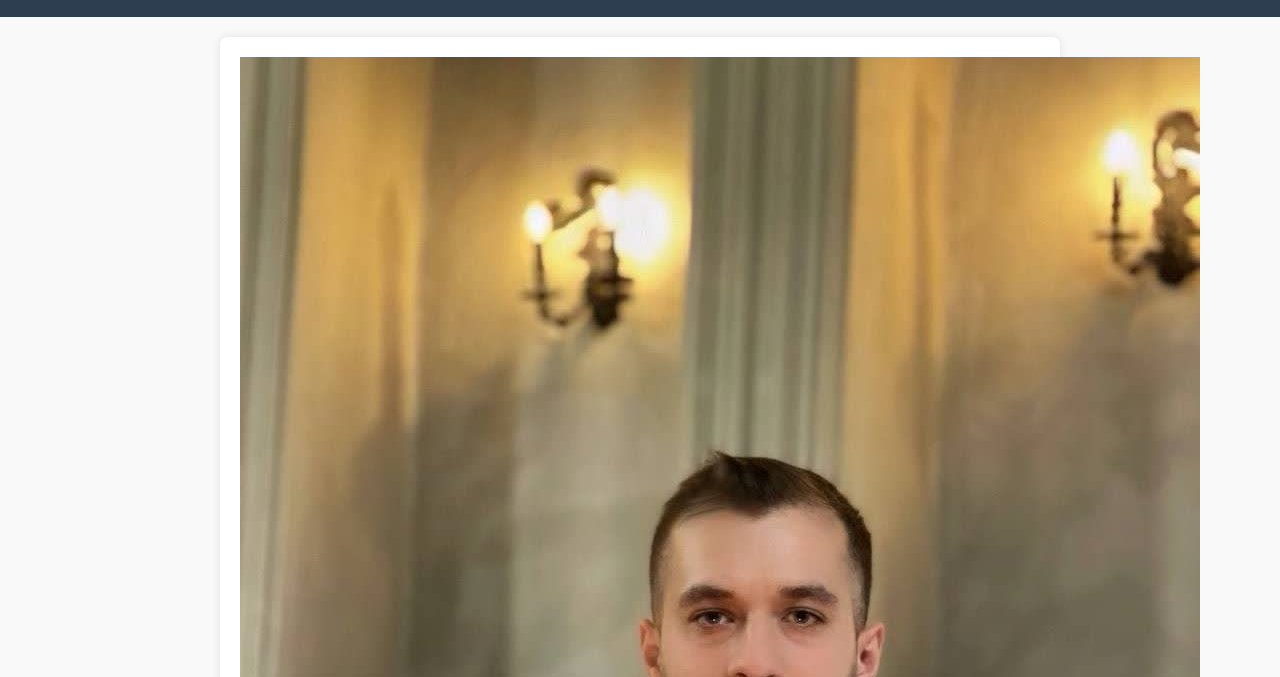
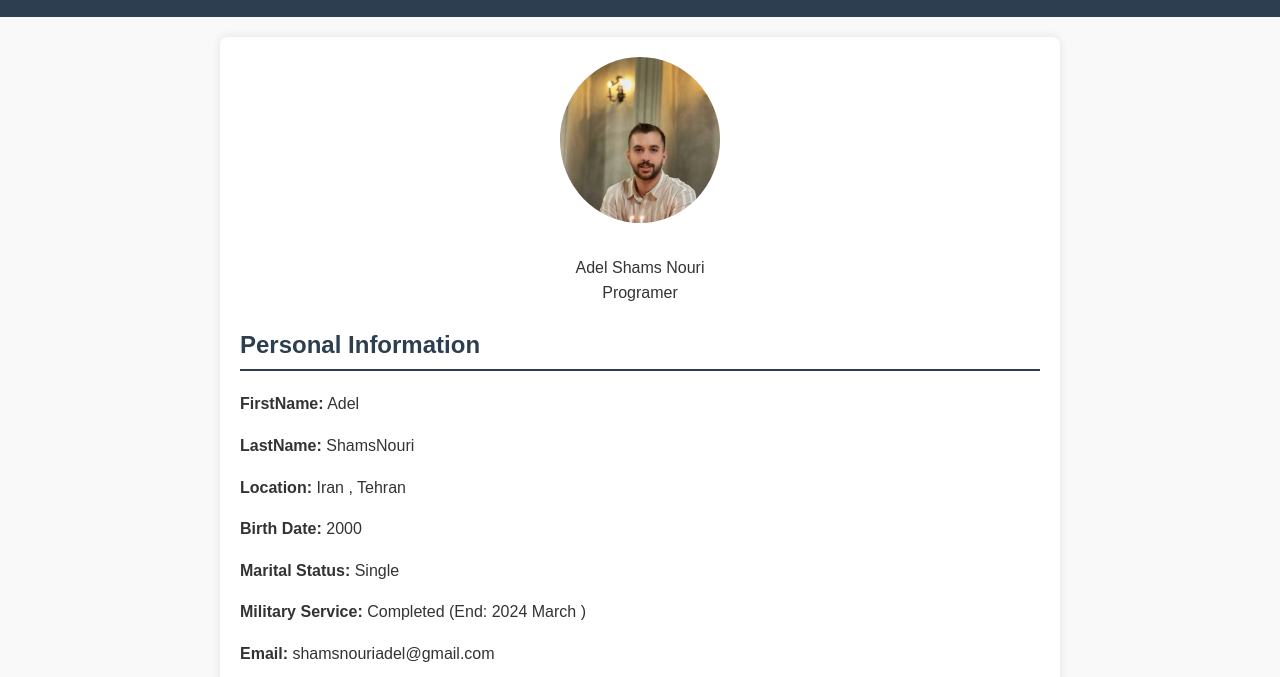
Before and after one commit to adelshams79/resume, a website built with webpack: page index.html in a window 1280 px wide. Shown: the part 123-800 px from the top of the page. Built offline with nearby package versions, Linux system fonts and the light colour scheme.

Commit message:
Update styles.css

```diff
--- a/styles.css
+++ b/styles.css
@@ -39,10 +39,20 @@ main {
   border-radius: 8px;
 }
 
-.info{
+.information{
   display: flex;
   flex-direction: column;
   align-items: center;
+}
+
+.information img{
+  width: 20%;
+  border-radius: 100%;
+  margin-bottom: 2rem;
+}
+
+.information p{
+  margin: 0;
 }
 
 section {
```
